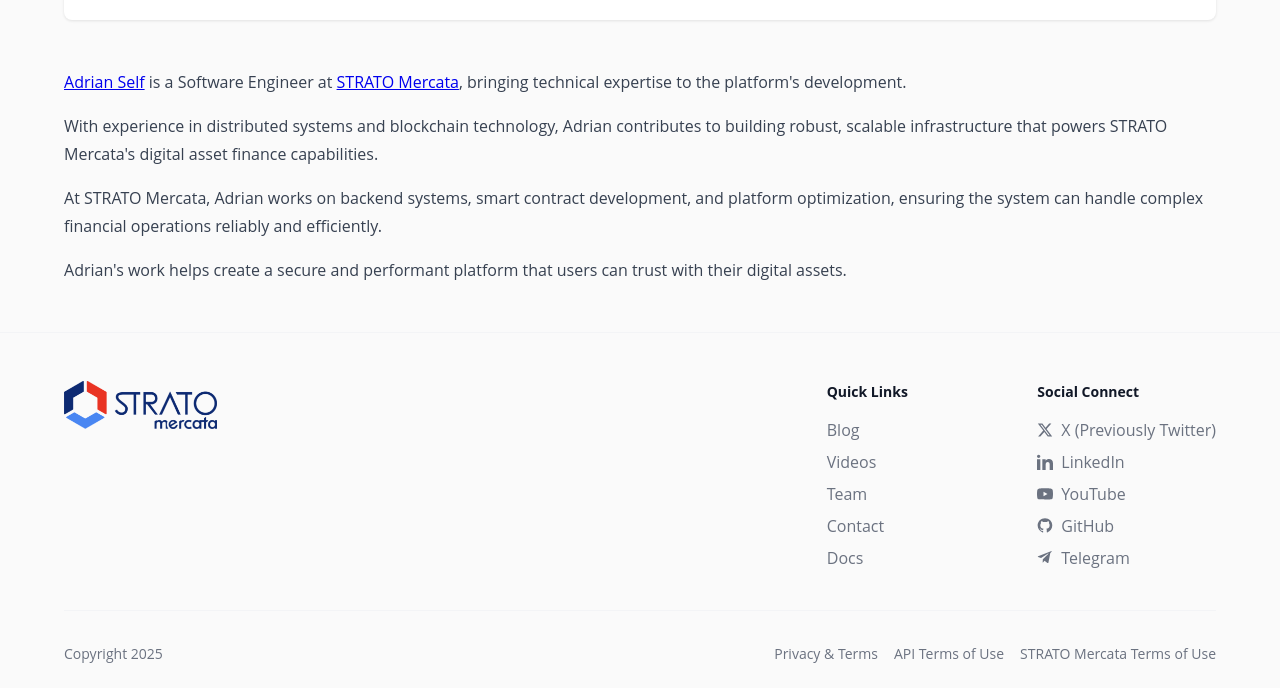
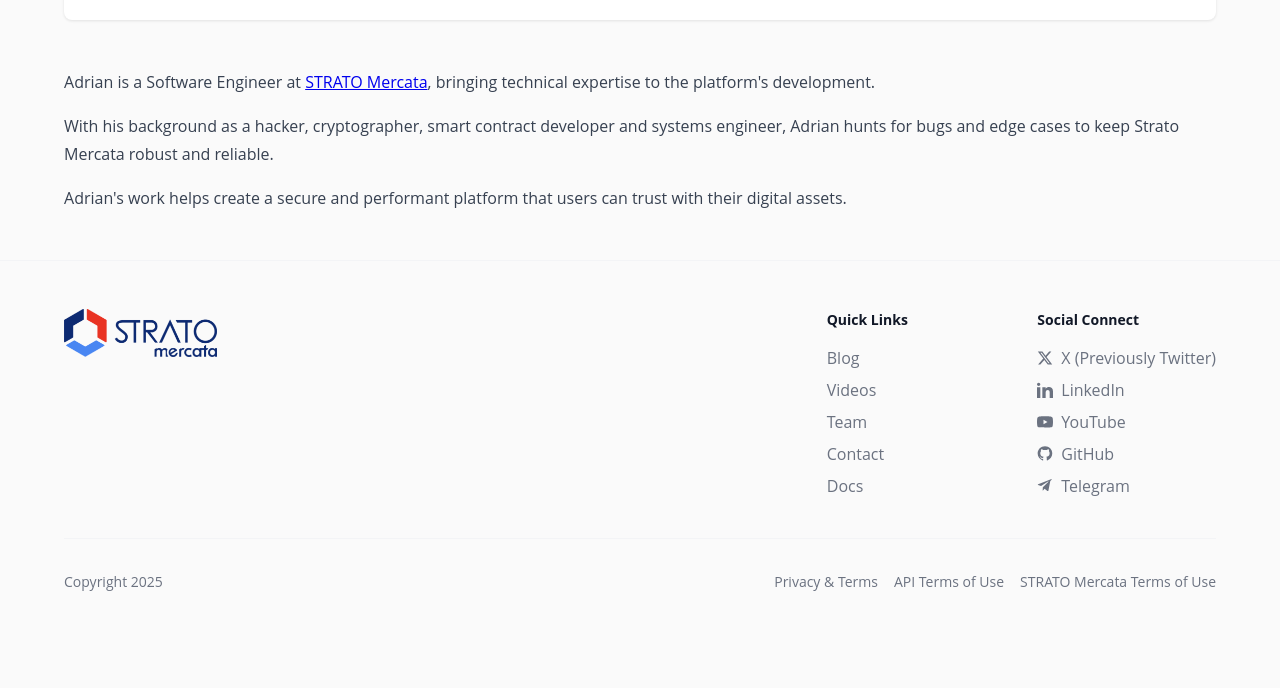
Before and after one commit to stratomercata/stratomercata-website, a Jekyll site: the page built from source/_people/adrian-self.md, in a window 1280 px wide and 974 px high, cut to the strip 286-974 px from the top of the window. Built offline with Jekyll 4.4.1, drawn with Linux system fonts in a browser that asks for light colours; comment, search, counter and statistics services are not loaded.

Commit message:
Update Adrian prose

```diff
--- a/source/_people/adrian-self.md
+++ b/source/_people/adrian-self.md
@@ -9,10 +9,8 @@
 description: Building scalable blockchain infrastructure and contributing to the development of secure digital asset platforms.
 ---
 
-Adrian Self is a Software Engineer at [STRATO Mercata](https://stratomercata.com), bringing technical expertise to the platform's development.
+Adrian is a Software Engineer at [STRATO Mercata](https://stratomercata.com), bringing technical expertise to the platform's development.
 
-With experience in distributed systems and blockchain technology, Adrian contributes to building robust, scalable infrastructure that powers STRATO Mercata's digital asset finance capabilities.
-
-At STRATO Mercata, Adrian works on backend systems, smart contract development, and platform optimization, ensuring the system can handle complex financial operations reliably and efficiently.
+With his background as a hacker, cryptographer, smart contract developer and systems engineer, Adrian hunts for bugs and edge cases to keep Strato Mercata robust and reliable.
 
 Adrian's work helps create a secure and performant platform that users can trust with their digital assets.
```
